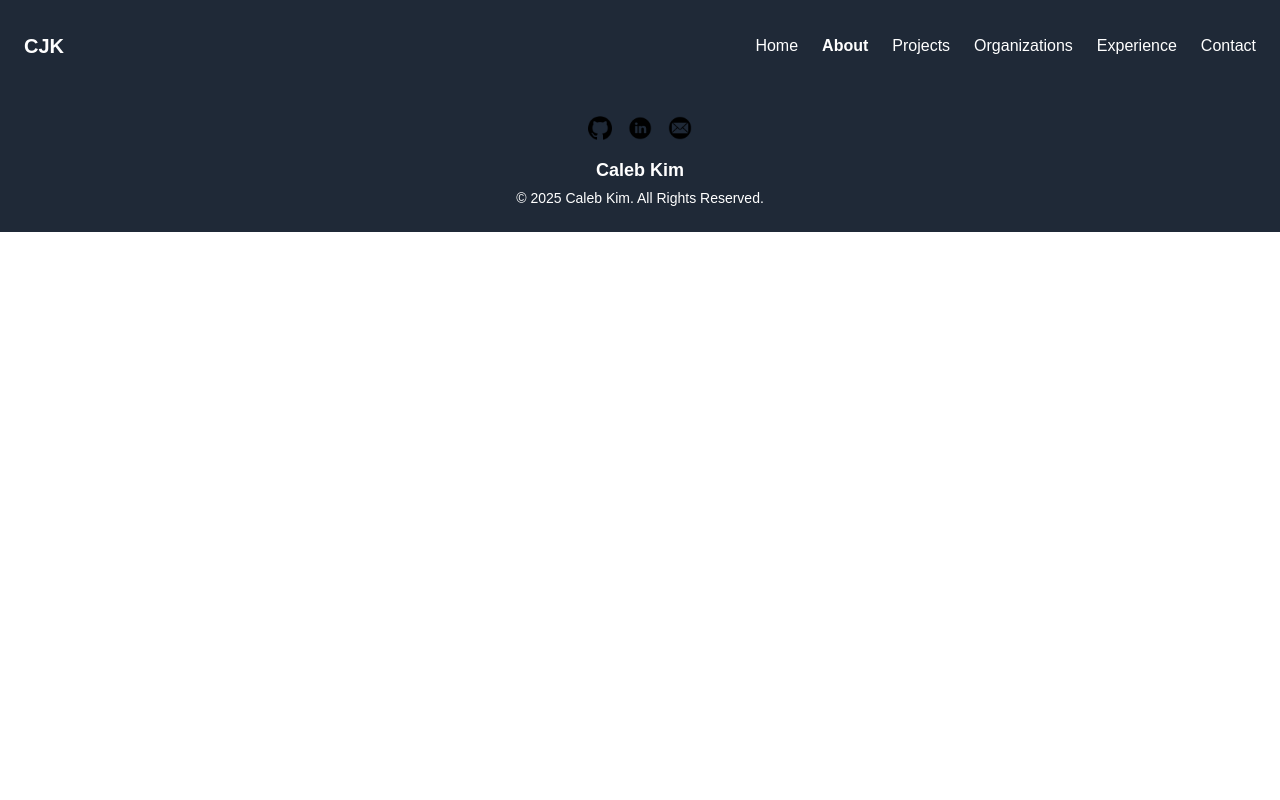
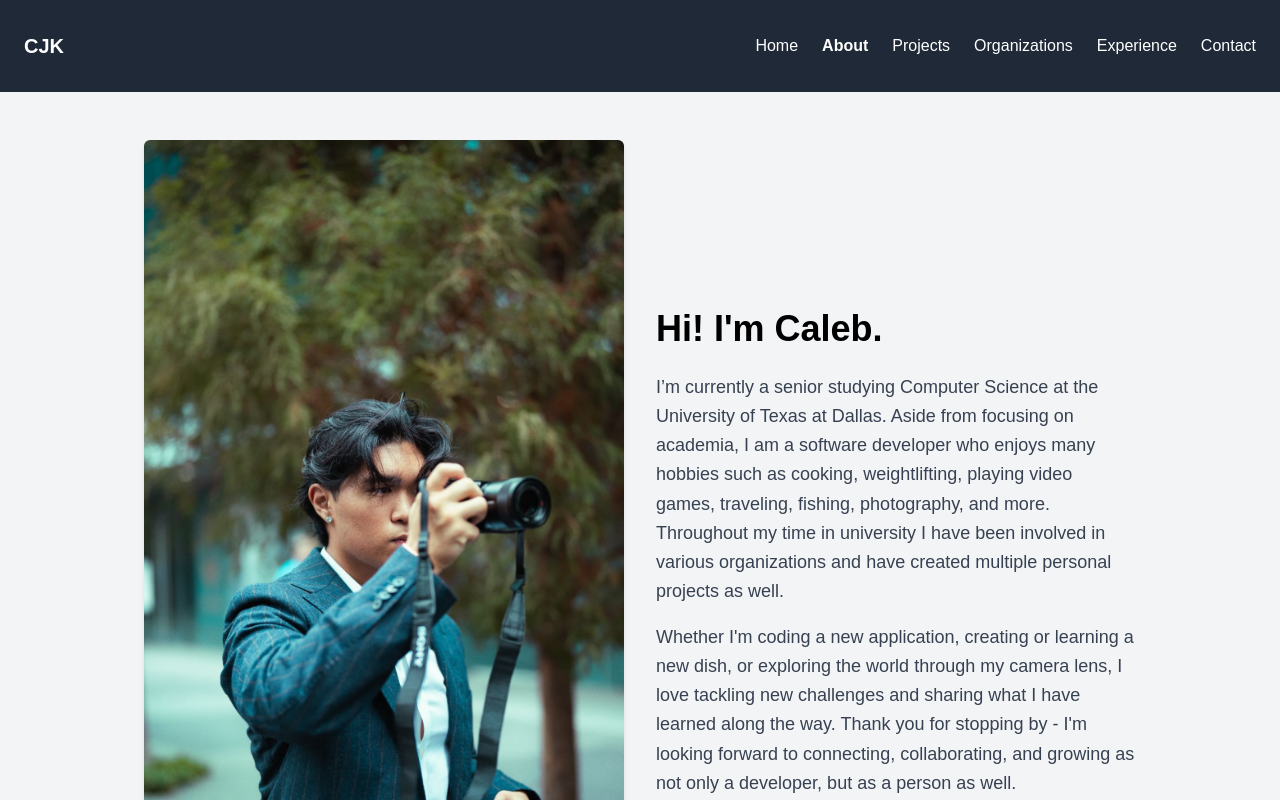
Before and after one commit to caleb-j-kim/portfolio-website, a Next.js app in the folder portfolio/: page /pages/about in a window 1280 px wide. Shown: the top 800 px of the page. Built offline with nearby package versions, Linux system fonts and the light colour scheme.

Commit message:
Created an About Me page and provided a brief description of who I am.

```diff
--- a/portfolio/app/pages/about/page.js
+++ b/portfolio/app/pages/about/page.js
@@ -20,6 +20,43 @@ export default function About() {
           <Link href="/pages/contact" className="cursor-pointer hover:underline">Contact</Link>
         </div>
         </div>
+
+        { /* Background */ }
+
+        <div className="bg-gray-100 min-h-screen py-12">
+      <div className="max-w-5xl mx-auto px-4">
+        {/* Flex Container for Image + Text */}
+        <div className="flex flex-col md:flex-row items-center md:space-x-8">
+
+          {/* Left column: Image */}
+          <div className="md:w-1/2 mb-8 md:mb-0">
+            <img
+              src="/images/aboutmeimage.jpg"
+              alt="Caleb Kim"
+              className="w-full h-auto object-cover rounded-md shadow-md"
+            />
+          </div>
+
+          {/* Right column: Text */}
+          <div className="md:w-1/2">
+            <h1 className="text-4xl font-bold text-black mb-6">
+              Hi! I'm Caleb.
+            </h1>
+            <p className="text-lg text-gray-700 mb-4 leading-relaxed">
+              I’m currently a senior studying Computer Science at the University of Texas at Dallas. Aside from focusing on academia, I am a software
+              developer who enjoys many hobbies such as cooking, weightlifting, playing video games, traveling, fishing, photography, and more.
+              Throughout my time in university I have been involved in various organizations and have created multiple personal projects as well.
+            </p>
+            <p className="text-lg text-gray-700 mb-4 leading-relaxed">
+              Whether I'm coding a new application, creating or learning a new dish, or exploring the world through my camera lens, I love tackling new
+              challenges and sharing what I have learned along the way. Thank you for stopping by - I'm looking forward to connecting, collaborating, and
+              growing as not only a developer, but as a person as well.
+            </p>
+            </div>
+          </div>
+
+        </div>
+      </div>
 
         { /* Footer */ }
       <footer className="bg-gray-800 text-white py-6 px-6 flex items-center justify-between">
```
Also changed, not shown: portfolio/public/images/aboutmeimage.jpg (added).
